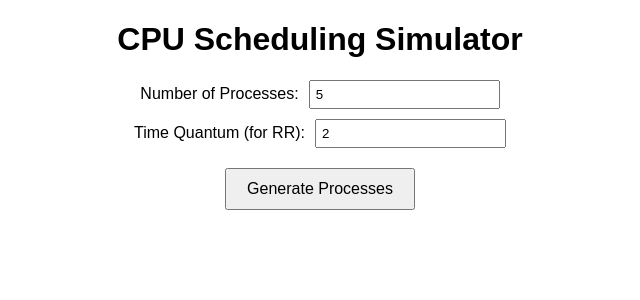
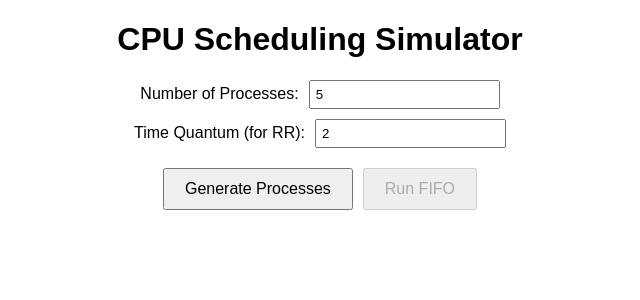
Before and after one commit to enyukan/cpu-scheduling-simulator, a React (Create React App) app: page / in a window 1280 px wide. Shown: the top 300 px of the page, without its empty margins (320-960 px from the left). Built offline with nearby package versions, Linux system fonts and the light colour scheme.

Commit message:
Implemented FIFO scheduling algorithm

```diff
--- a/src/App.js
+++ b/src/App.js
@@ -4,6 +4,7 @@ const App = () => {
   const [numProcesses, setNumProcesses] = useState(5);
   const [timeQuantum, setTimeQuantum] = useState(2);
   const [processes, setProcesses] = useState([]);
+  const [fifoResults, setFifoResults] = useState([]);
 
   // Function to generate random processes
   const generateProcesses = () => {
@@ -13,6 +14,32 @@ const App = () => {
       burstTime: Math.floor(Math.random() * 10) + 1, // Random burst time between 1-10
     }));
     setProcesses(newProcesses);
+    setFifoResults([]); // Reset FIFO results when new processes are generated
+  };
+
+  // FIFO Scheduling Algorithm
+  const runFIFO = () => {
+    if (processes.length === 0) return;
+
+    // Sort processes by arrival time (FIFO order)
+    const sortedProcesses = [...processes].sort((a, b) => a.arrivalTime - b.arrivalTime);
+
+    let currentTime = 0;
+    let results = sortedProcesses.map((process) => {
+      const startTime = Math.max(currentTime, process.arrivalTime);
+      const finishTime = startTime + process.burstTime;
+      currentTime = finishTime;
+
+      return {
+        ...process,
+        startTime,
+        finishTime,
+        turnaroundTime: finishTime - process.arrivalTime,
+        waitingTime: startTime - process.arrivalTime,
+      };
+    });
+
+    setFifoResults(results);
   };
 
   return (
@@ -43,9 +70,17 @@ const App = () => {
 
       <button
         onClick={generateProcesses}
-        style={{ padding: "10px 20px", fontSize: "16px", cursor: "pointer" }}
+        style={{ padding: "10px 20px", fontSize: "16px", cursor: "pointer", marginRight: "10px" }}
       >
         Generate Processes
+      </button>
+
+      <button
+        onClick={runFIFO}
+        style={{ padding: "10px 20px", fontSize: "16px", cursor: "pointer" }}
+        disabled={processes.length === 0}
+      >
+        Run FIFO
       </button>
 
       {processes.length > 0 && (
@@ -71,6 +106,34 @@ const App = () => {
           </table>
         </div>
       )}
+
+      {fifoResults.length > 0 && (
+        <div style={{ marginTop: "20px" }}>
+          <h2>FIFO Scheduling Results</h2>
+          <table border="1" style={{ margin: "auto", borderCollapse: "collapse", width: "60%" }}>
+            <thead>
+              <tr>
+                <th style={{ padding: "8px" }}>Process ID</th>
+                <th style={{ padding: "8px" }}>Start Time</th>
+                <th style={{ padding: "8px" }}>Finish Time</th>
+                <th style={{ padding: "8px" }}>Turnaround Time</th>
+                <th style={{ padding: "8px" }}>Waiting Time</th>
+              </tr>
+            </thead>
+            <tbody>
+              {fifoResults.map((result) => (
+                <tr key={result.id}>
+                  <td style={{ padding: "8px" }}>{result.id}</td>
+                  <td style={{ padding: "8px" }}>{result.startTime}</td>
+                  <td style={{ padding: "8px" }}>{result.finishTime}</td>
+                  <td style={{ padding: "8px" }}>{result.turnaroundTime}</td>
+                  <td style={{ padding: "8px" }}>{result.waitingTime}</td>
+                </tr>
+              ))}
+            </tbody>
+          </table>
+        </div>
+      )}
     </div>
   );
 };
```
